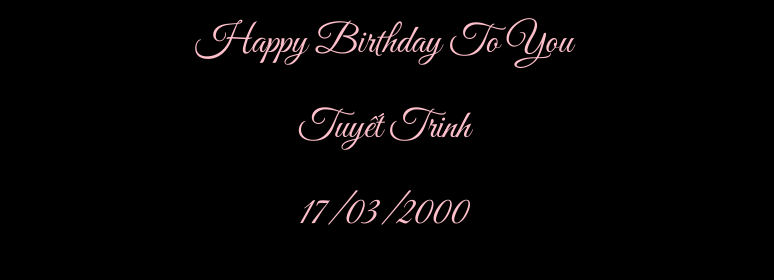
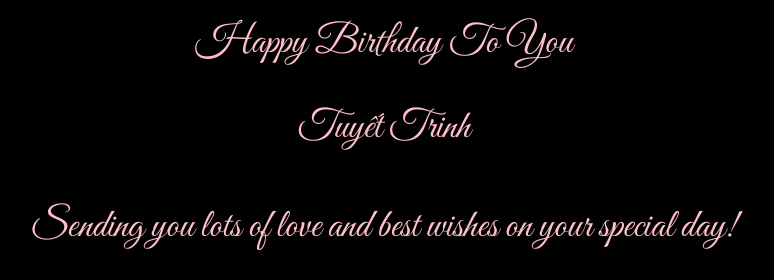
Before and after one commit to nttt17032000/-nttt17032000.github.io, a plain HTML site: page index.html in a window 1280 px wide. Shown: the top 280 px of the page, without its empty margins (256-1030 px from the left). Drawn offline with Linux system fonts and the light colour scheme; grey boxes are pictures that could not be loaded.

Commit message:
Update index.html

```diff
--- a/index.html
+++ b/index.html
@@ -89,9 +89,6 @@
       </div>
       <div style="width: 100%; display: flex; justify-content: center;">
         <h1 style="font: 400 40px/0.8 'Great Vibes', Helvetica, sans-serif;color: pink;">Tuyết Trinh</h1>
-      </div>
-      <div style="width: 100%; display: flex; justify-content: center;">
-        <h1 style="font: 400 40px/0.8 'Great Vibes', Helvetica, sans-serif;color: pink;">17/03/2000</h1>
       </div>
       <div style="width: 100%; display: flex; justify-content: center;">
         <p style="font: 400 40px/0.8 'Great Vibes', Helvetica, sans-serif;color: pink;">Sending you lots of love and
```
